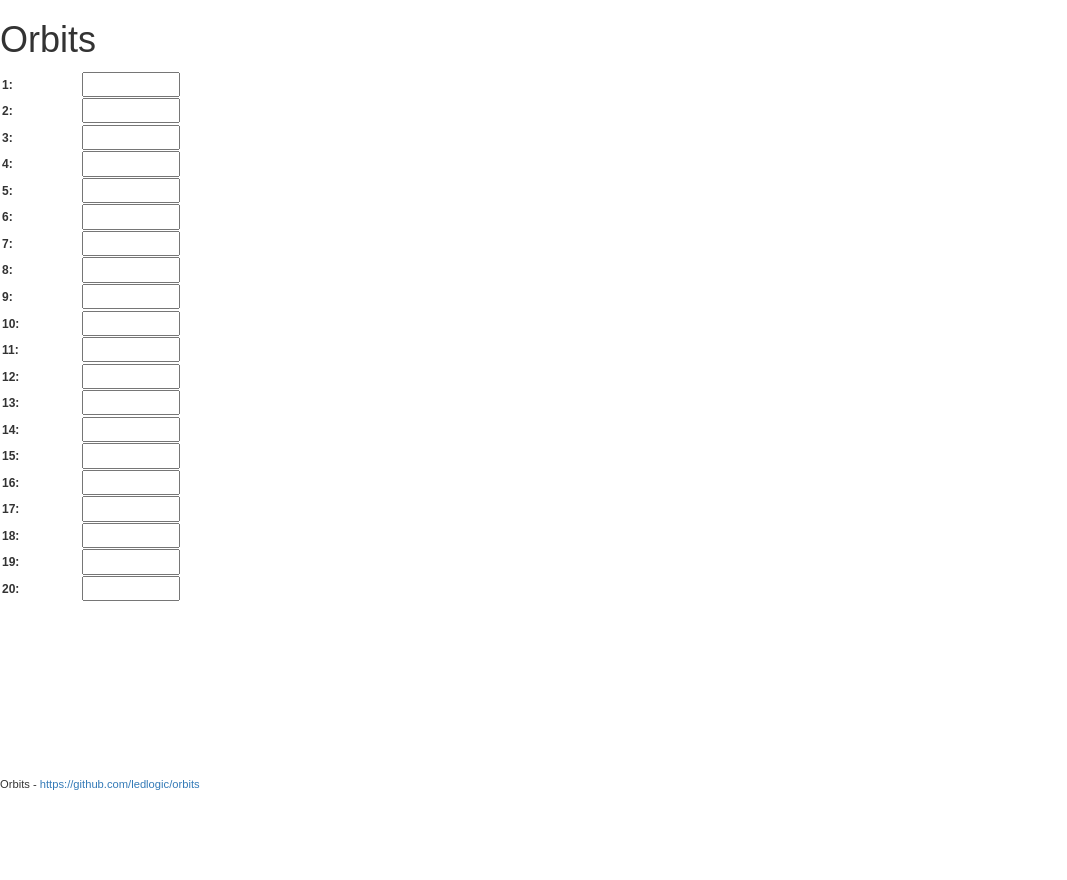
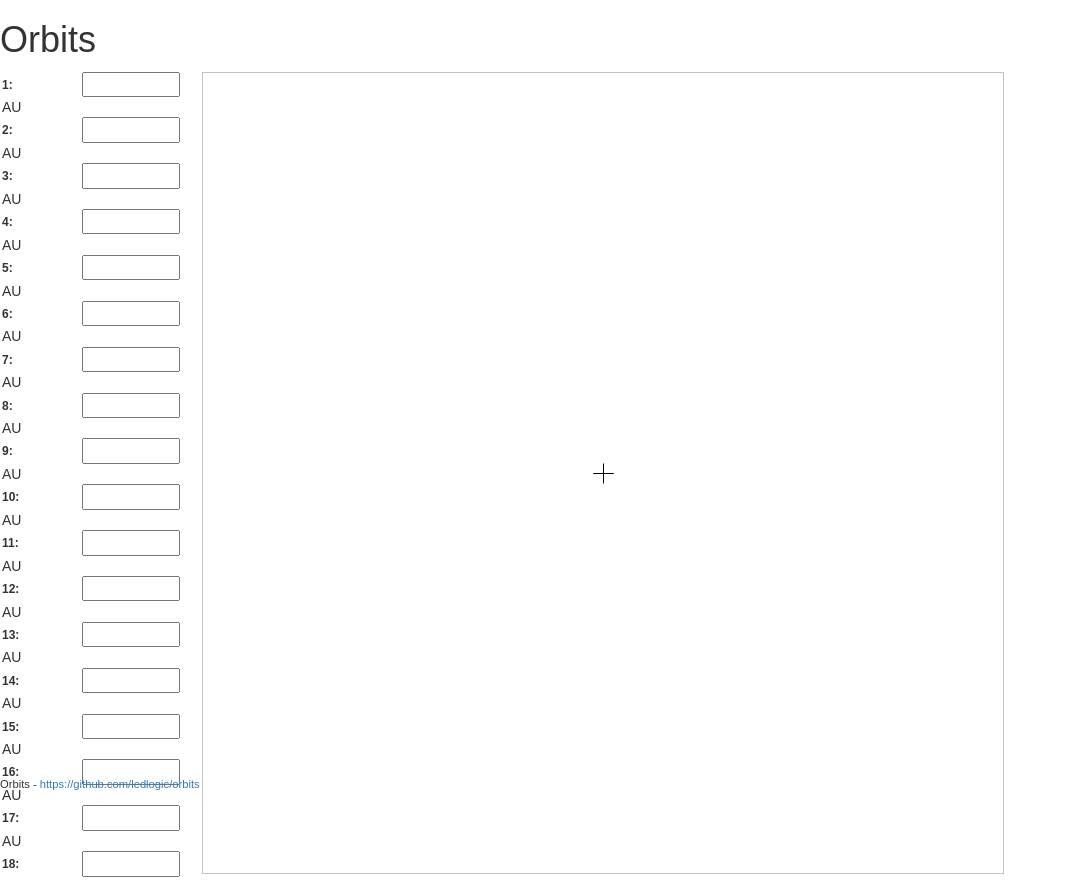
Before and after one commit to ledlogic/orbits, a plain HTML site: page index.html in a window 1280 px wide. Shown: the top 880 px of the page, without its empty margins (0-1067 px from the left). Before the commit the page ends 800 px from the top, so only its background shows below. Drawn offline with Linux system fonts and the light colour scheme.

Commit message:
Render orbits

```diff
--- a/css/st/st-orbits.css
+++ b/css/st/st-orbits.css
@@ -23,3 +23,7 @@
 #orbits-in label {
 	width: 80px;
 }
+
+#orbits-out canvas {
+	border: 1px solid #c2c2c2;
+}
--- a/js/st/st-orbits.js
+++ b/js/st/st-orbits.js
@@ -1,6 +1,8 @@
 /* st-orbits.js */
 
 st.orbits = {
+	maxOrbits: 20,
+
 	init: function() {
 		st.log("init orbits");
 	}
--- a/js/st/st-render.js
+++ b/js/st/st-render.js
@@ -7,20 +7,56 @@ st.render = {
 	renderInputs: function() {
 		st.log("render inputs");
 		var h = [];
-		var maxOrbits = 20;
-		for (var i=0; i< maxOrbits;i++) {
+		for (var i=0; i< st.orbits.maxOrbits; i++) {
 			h.push("<label for=\"orbit-" + i + "\">" + (i+1) + ":</label>");
-			h.push("<input type=\"number\" min=\"0\" max=\"1000\" step=\"0.01\" id=\"orbit-" + i + "\" class=\"orbit-input\"/><br/>")
+			h.push("<input type=\"number\" min=\"0\" max=\"1000\" step=\"0.01\" id=\"orbit-" + i + "\" class=\"orbit-input\"/>");
+			h.push(" AU");
+			h.push("<br/>");
 		}
 		var $inputsIn = $("#orbits-in");
 		$inputsIn.html(h.join(""));
 
-		$(".orbit-input").on("keyup", function() {
+		$inputsIn.find(".orbit-input").on("keyup", function() {
 			st.render.renderOrbits();
 		});
 	},
 	renderOrbits: function() {
 		st.log("render orbits");
+		var $inputsOut= $("#orbits-out");
+
+		var wpx = 800;
+		var hpx = 800;
+
+		var h = [];
+		h.push("<canvas width=\"" + wpx + "\" height=\"" + hpx + "\" id=\"orbits-canvas\"></canvas>");
+		$inputsOut.html(h.join(""));
+
+		var c = document.getElementById("orbits-canvas");
+		var ctx = c.getContext("2d");
+		ctx.translate(0.5, 0.5);
+
+		ctx.moveTo(wpx/2-10, hpx/2);
+		ctx.lineTo(wpx/2+10, hpx/2);
+		ctx.stroke();
+
+		ctx.moveTo(wpx/2, hpx/2-10);
+		ctx.lineTo(wpx/2, hpx/2+10);
+		ctx.stroke();
+
+		var r = [];
+		var maxR = 0;
+		for (var i=0; i< st.orbits.maxOrbits; i++) {
+			r[i] = $("#orbit-" + i).val();
+			maxR = r[i] ? r[i] : maxR;
+		}
+
+		for (var i=0; i< st.orbits.maxOrbits; i++) {
+			if (r[i]) {
+				ctx.beginPath();
+				ctx.arc(wpx/2, hpx/2, r[i]/maxR * hpx /2, 0, 2 * Math.PI);
+				ctx.stroke();
+			}
+		}
+
 	}
-
 };
```
